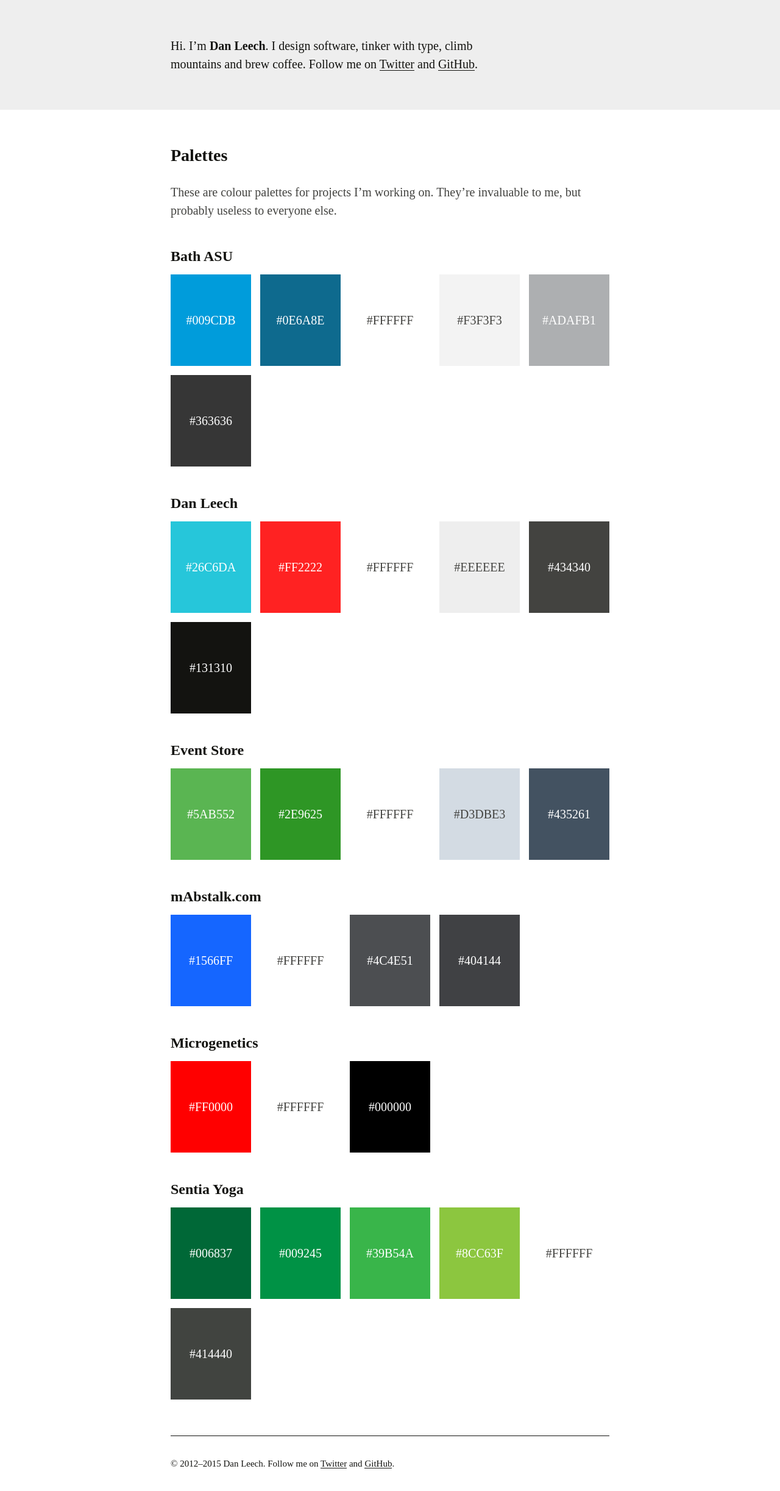
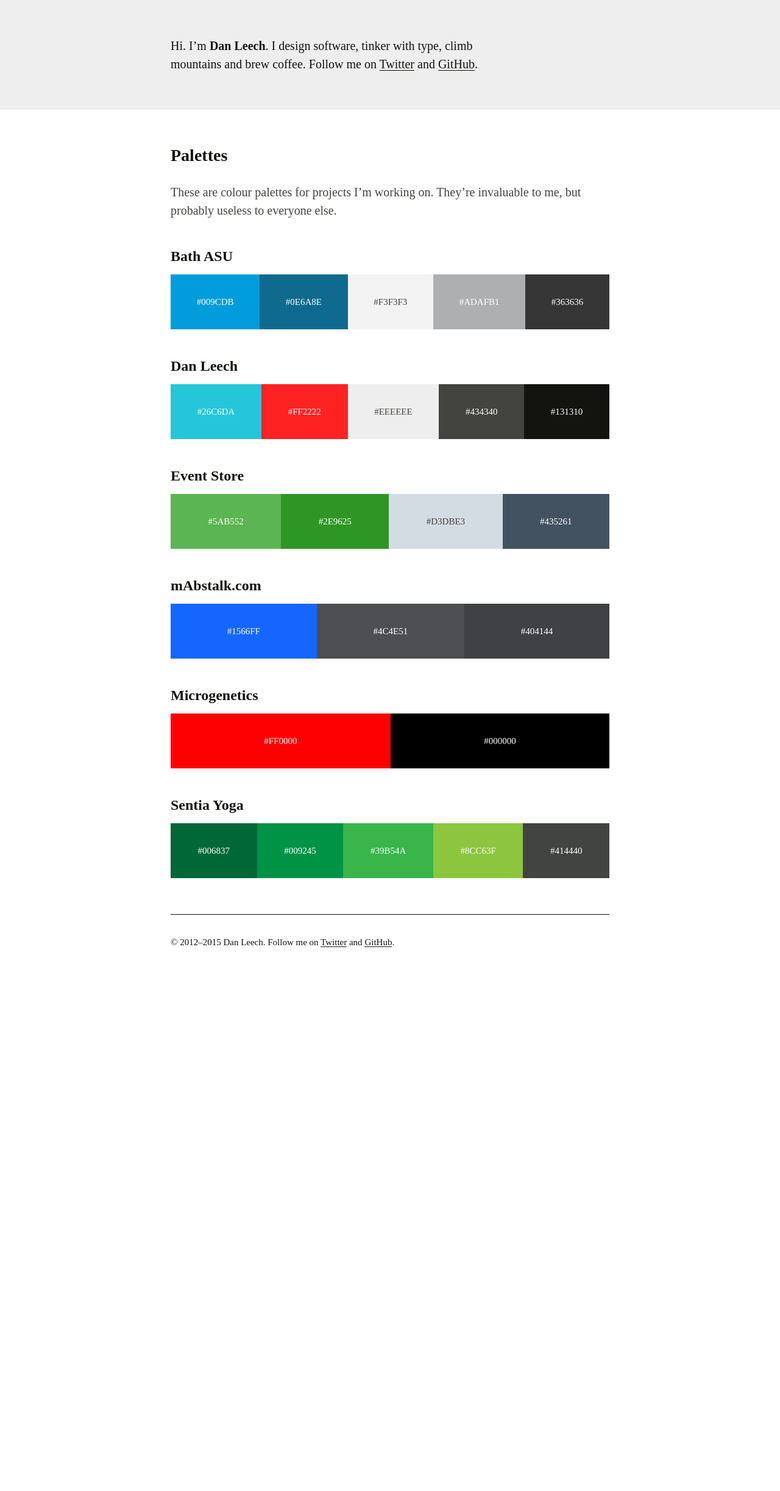
Before and after one commit to danleech/danleech.com, a Jekyll site: the page built from projects/palettes/index.md, in a window 1280 px wide. Shown: the whole page at 61% size. Built offline with Jekyll 4.4.1, drawn with Linux system fonts in a browser that asks for light colours; some web fonts are replaced; Markdown is read by kramdown in place of the engine named in the settings; after the commit the page ends 1590 px from its top, so only the background shows below that; some of the changed lines change nothing that is shown.

Commit message:
Switched to flex layout

```diff
--- a/projects/palettes/index.md
+++ b/projects/palettes/index.md
@@ -9,7 +9,6 @@
 
 - #009CDB
 - #0E6A8E
-- #FFFFFF
 - #F3F3F3
 - #ADAFB1
 - #363636
@@ -18,7 +17,6 @@
 
 - #26C6DA
 - #FF2222
-- #FFFFFF
 - #EEEEEE
 - #434340
 - #131310
@@ -27,21 +25,18 @@
 
 - #5AB552
 - #2E9625
-- #FFFFFF
 - #D3DBE3
 - #435261
 
 ## mAbstalk.com
 
 - #1566FF
-- #FFFFFF
 - #4C4E51
 - #404144
 
 ## Microgenetics
 
 - #FF0000
-- #FFFFFF
 - #000000
 
 ## Sentia Yoga
@@ -50,11 +45,10 @@
 - #009245
 - #39B54A
 - #8CC63F
-- #FFFFFF
 - #414440
 
 <style>
-.site-main ul {
+/*.site-main ul {
     margin: -0.375rem;
     padding: 0;
     list-style: none;
@@ -70,17 +64,34 @@
     width: calc(50% - 0.75rem);
     margin: 0.375rem;
     text-align: center;
-    line-height: 7.5rem;
+    line-height: 4.5rem;
 }
 @media (min-width: 500px) {
     .site-main li {
         width: calc(33.333% - 0.75rem);
     }
+}*/
+.site-main ul {
+    margin: 0;
+    padding: 0;
+    list-style: none;
 }
 @media (min-width: 600px) {
-    .site-main li {
-        width: calc(20% - 0.75rem);
+    .site-main ul {
+        display: -webkit-flex;
+        display:     -ms-flex;
+        display:         flex;
+        -webkit-flex-direction: row;
+            -ms-flex-direction: row;
+                flex-direction: row;
     }
+}
+.site-main li {
+    -webkit-flex-grow: 1;
+        -ms-flex-grow: 1;
+    font-size: 0.75rem;
+    line-height: 4.5rem;
+    text-align: center;
 }
 </style>
 
```
